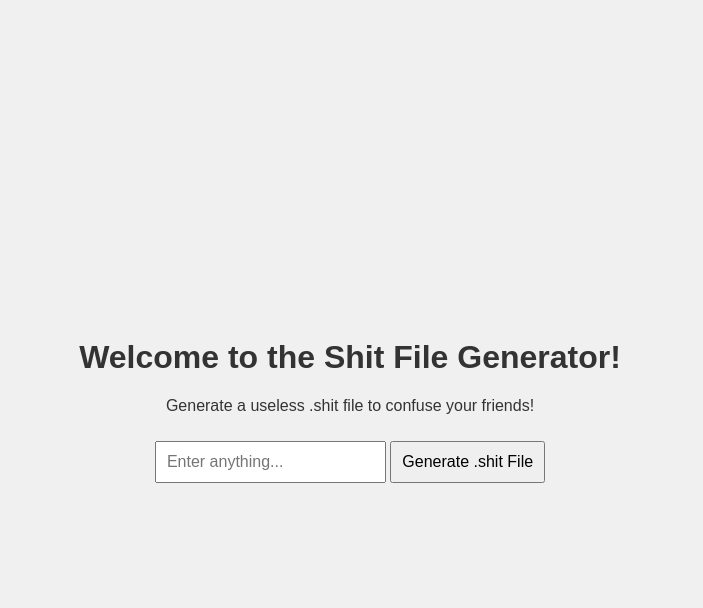
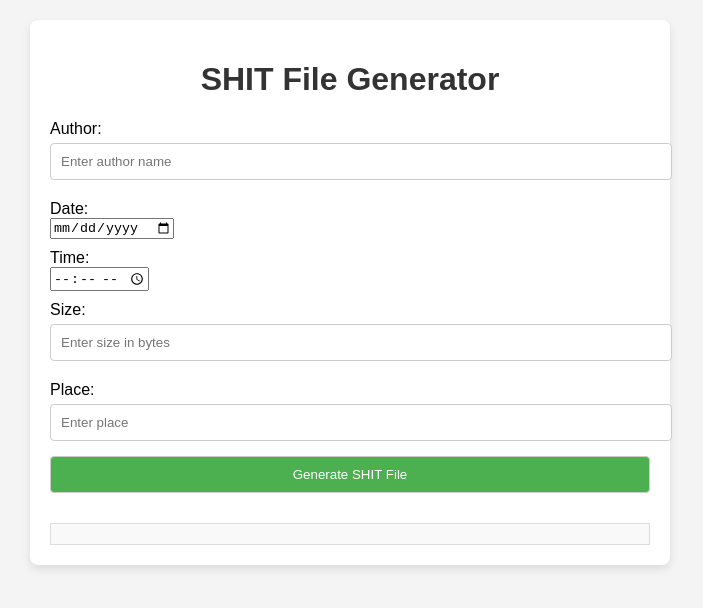
Before and after one commit to FuckCo/FuckCo.github.io, a browser extension: page shit.html in a window 1280 px wide. Shown: the whole page, without its empty margins (290-993 px from the left). Drawn offline with Linux system fonts and the light colour scheme.

Commit message:
Update shit.html

```diff
--- a/shit.html
+++ b/shit.html
@@ -3,43 +3,111 @@
 <head>
     <meta charset="UTF-8">
     <meta name="viewport" content="width=device-width, initial-scale=1.0">
-    <title>Shit File Generator</title>
+    <title>SHIT File Generator</title>
     <style>
         body {
             font-family: Arial, sans-serif;
-            background-color: #f0f0f0;
-            color: #333;
-            display: flex;
-            flex-direction: column;
-            justify-content: center;
-            align-items: center;
-            height: 100vh;
             margin: 0;
+            padding: 0;
+            background-color: #f4f4f4;
         }
         .container {
+            width: 100%;
+            max-width: 600px;
+            margin: 20px auto;
+            padding: 20px;
+            background-color: white;
+            box-shadow: 0 4px 8px rgba(0, 0, 0, 0.1);
+            border-radius: 8px;
+        }
+        h1 {
             text-align: center;
-            max-width: 600px;
+            color: #333;
         }
-        input, button {
-            padding: 10px;
-            font-size: 16px;
+        label {
+            display: block;
             margin-top: 10px;
         }
-        h1 {
-            color: #333;
+        input[type="text"], input[type="number"], input[type="datetime-local"], button {
+            width: 100%;
+            padding: 10px;
+            margin-top: 5px;
+            margin-bottom: 10px;
+            border: 1px solid #ccc;
+            border-radius: 4px;
+        }
+        button {
+            background-color: #4CAF50;
+            color: white;
+            cursor: pointer;
+        }
+        button:hover {
+            background-color: #45a049;
+        }
+        .output {
+            margin-top: 20px;
+            padding: 10px;
+            background-color: #f9f9f9;
+            border: 1px solid #ddd;
+            word-wrap: break-word;
+            white-space: pre-wrap;
         }
     </style>
 </head>
 <body>
 
     <div class="container">
-        <h1>Welcome to the Shit File Generator!</h1>
-        <p>Generate a useless .shit file to confuse your friends!</p>
-        <input type="text" id="inputField" placeholder="Enter anything...">
-        <button id="generateButton">Generate .shit File</button>
-        <p id="downloadLink" style="display:none;"></p>
+        <h1>SHIT File Generator</h1>
+
+        <!-- Input Form -->
+        <label for="author">Author:</label>
+        <input type="text" id="author" placeholder="Enter author name" required>
+
+        <label for="date">Date:</label>
+        <input type="date" id="date" required>
+
+        <label for="time">Time:</label>
+        <input type="time" id="time" required>
+
+        <label for="size">Size:</label>
+        <input type="number" id="size" placeholder="Enter size in bytes" required>
+
+        <label for="place">Place:</label>
+        <input type="text" id="place" placeholder="Enter place" required>
+
+        <!-- Button to Generate the SHIT File -->
+        <button id="generateButton">Generate SHIT File</button>
+
+        <!-- Output Display -->
+        <div id="output" class="output"></div>
     </div>
 
-    <script src="shit.js"></script>
+    <script>
+        document.getElementById('generateButton').addEventListener('click', function() {
+            // Get input values
+            const author = document.getElementById('author').value;
+            const date = document.getElementById('date').value;
+            const time = document.getElementById('time').value;
+            const size = document.getElementById('size').value;
+            const place = document.getElementById('place').value;
+
+            // Generate a random ID
+            const randomId = Math.floor(Math.random() * 1000000); // Random ID between 0 and 999999
+
+            // Format the SHIT file content
+            const shitFileContent = `
+Author: ${author}
+Date: ${date}
+Time: ${time}
+Size: ${size} bytes
+Place: ${place}
+Stupid as fuck ID: ${randomId}
+`;
+
+            // Display the generated SHIT file content
+            document.getElementById('output').textContent = shitFileContent;
+        });
+    </script>
+
 </body>
 </html>
```
